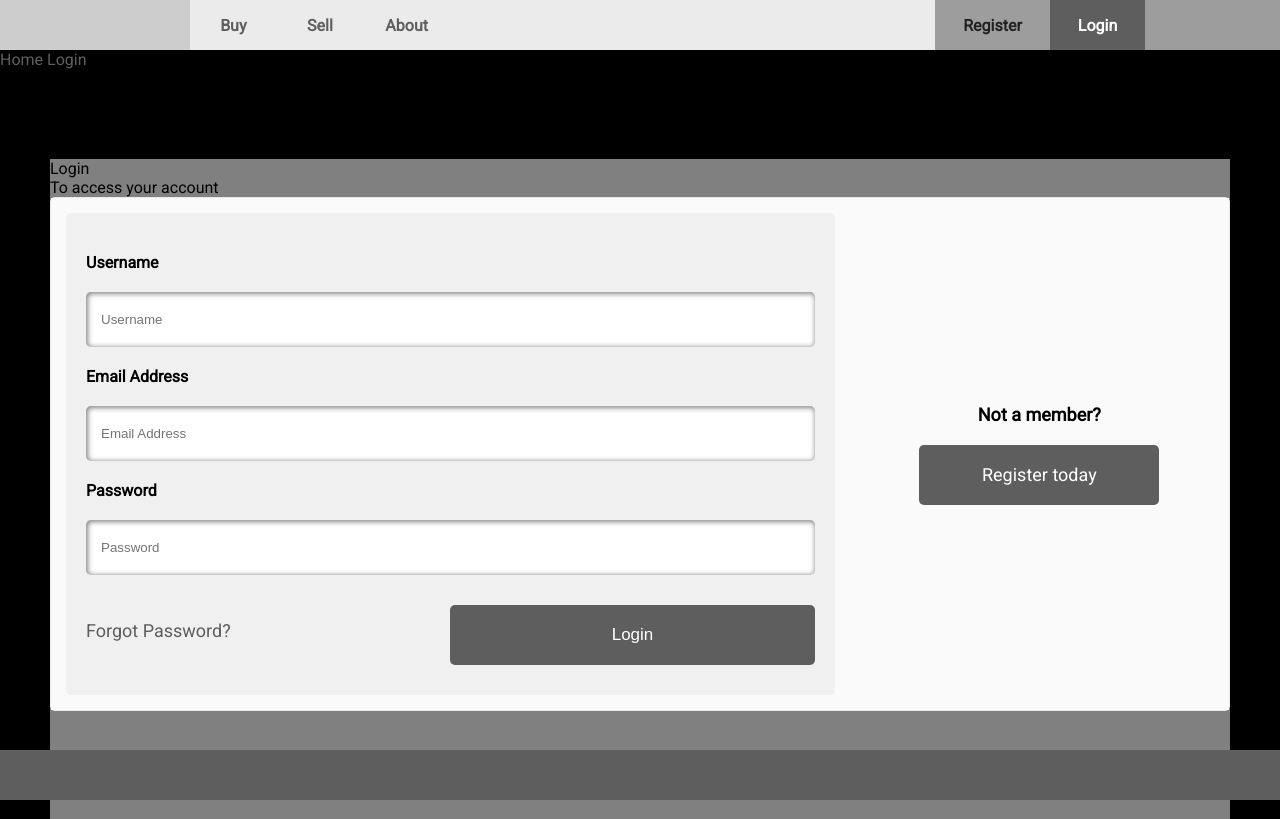
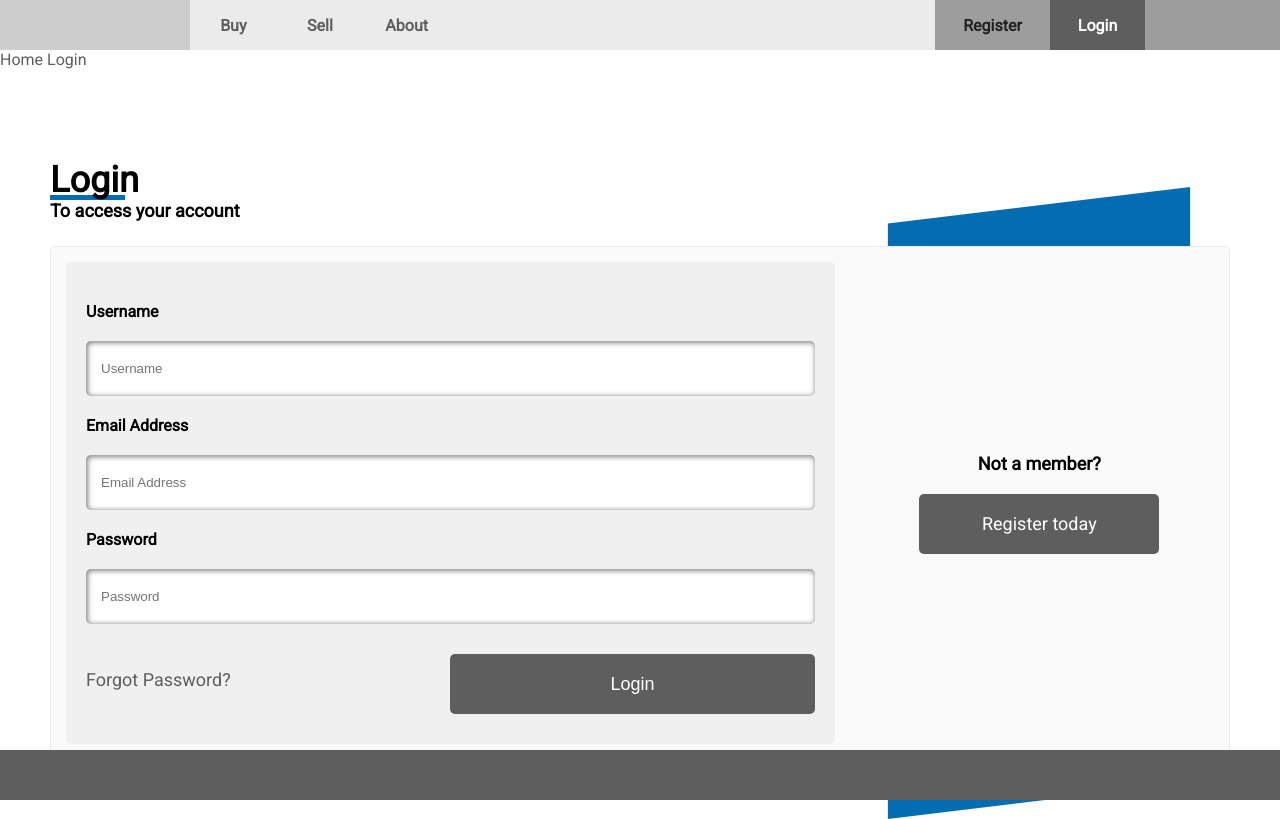
Before and after one commit to AdrianNizio/idee_test, a website: page index.html in a window 1280 px wide. Drawn offline with Linux system fonts and the light colour scheme.

Commit message:
Added styles to form title. Added shape on right side. Removed redudant parts of SCSS.

```diff
--- a/index.html
+++ b/index.html
@@ -46,7 +46,8 @@
 
         <div class="idee-test-login-register-wrapper">
             <header>
-                <div>Login</div>
+                <h2>Login</h2>
+                <hr>
                 <div>To access your account</div>
             </header>
             <div class="idee-test-form-wrapper">
@@ -72,7 +73,7 @@
                                 <a href="google.com"><div>Forgot Password?</div></a>
                             </div>
                             <div class="idee-test-button-right">
-                                <button class="idee-test-submit-button" type="submit">Login</button>
+                                <button class="idee-test-button idee-test-action-button"type="submit">Login</button>
                             </div>
                         </div>
 
@@ -81,10 +82,12 @@
                 </div>
                 <div class="idee-test-login-form-right">
                     <div class="idee-test-login-form-right-member">Not a member?</div>
-                    <div><a href="google.com">Register today</a></div>
+                    <div class="idee-test-button idee-test-alternate-action-button"><a href="google.com">Register today</a></div>
+                    <div id="parallelogram"></div>
                 </div>
-                <div id="parallelogram"></div>
+
             </div>
+
         </div>
 
     </section>
--- a/source/main.scss
+++ b/source/main.scss
@@ -1,7 +1,6 @@
 body{
     font-family: 'Roboto', sans-serif;
     margin:0;
-    background-color: black;
 }
 a{
     text-decoration: none;
@@ -103,7 +102,6 @@
 .idee-test-login-register-wrapper{
     width:1180px;
     height:660px;
-    background-color: grey;
     margin-top:90px;
 }
 .idee-test-login-form-left{
@@ -138,11 +136,10 @@
 #parallelogram {
     width: 300px;
     height: 600px;
-    transform: skew(20deg);
+    transform: skew(-7deg) rotate(173deg);
     z-index:-1;
     position: absolute;
-    right: 25%;
-    background: red;
+    background: #046db2;
 }
 #active{
     color:white;
@@ -158,36 +155,19 @@
     font-weight: 800;
     font-size:18px;
 }
-.idee-test-login-form-right div{
-    width:100%;
-    flex-direction: column;
-    display: flex;
-    align-items: center;
-    justify-content: center;
-}
-.idee-test-login-form-right a{
-    font-size:18px;
-    font-weight: 500;
-    display: flex;
-    align-items: center;
-    justify-content: center;
-    border-radius: 5px;
-    color:white;
-    width:240px;
-    height:60px;
-    background-color: #5e5e5e;
-}
-
-.idee-test-submit-button{
+.idee-test-button{
     background-color:#5e5e5e;
     border:none;
 	border-radius:5px;
 	cursor:pointer;
 	color:#ffffff;
-	font-size:17px;
+    font-size:18px;
+    text-decoration:none;
+    font-weight: 500;
+}
+.idee-test-action-button{
     width:400px;
     height:60px;
-	text-decoration:none;
 }
 .idee-test-button-right{
     margin-top:30px;
@@ -195,7 +175,19 @@
     display:flex;
     justify-content: flex-end;
 }
-.idee-test-submit-button:hover, .idee-test-login-form-right a:hover {
+.idee-test-alternate-action-button{
+    display: flex;
+    align-items: center;
+    justify-content: center;
+    width:240px;
+    height:60px;
+}
+.idee-test-alternate-action-button{
+    a{
+        color:white;
+    }
+}
+.idee-test-button:hover {
 	background-color:rgb(121, 121, 121);
 }
 
@@ -212,3 +204,32 @@
     color:#868686;
     padding-top: 10px;
 }
+.idee-test-login-register-wrapper{
+    header{
+        width:50%;
+        h2{
+            font-size:36px;
+            margin:0;
+            z-index:2;
+            position: relative;
+        }
+        div{
+            font-weight: 600;
+            font-size:18px;
+            line-height: 0px;
+            padding-top: 5px;
+            padding-bottom: 35px;
+        }
+        hr{
+            position: relative;
+            top:-6px;
+            background-color:#046db2;
+            border:none;
+            width:75px;
+            height:5px;
+            margin:0;
+            z-index:1;
+        }
+    }
+
+}
```
Also changed, not shown: styles/styles.css.
